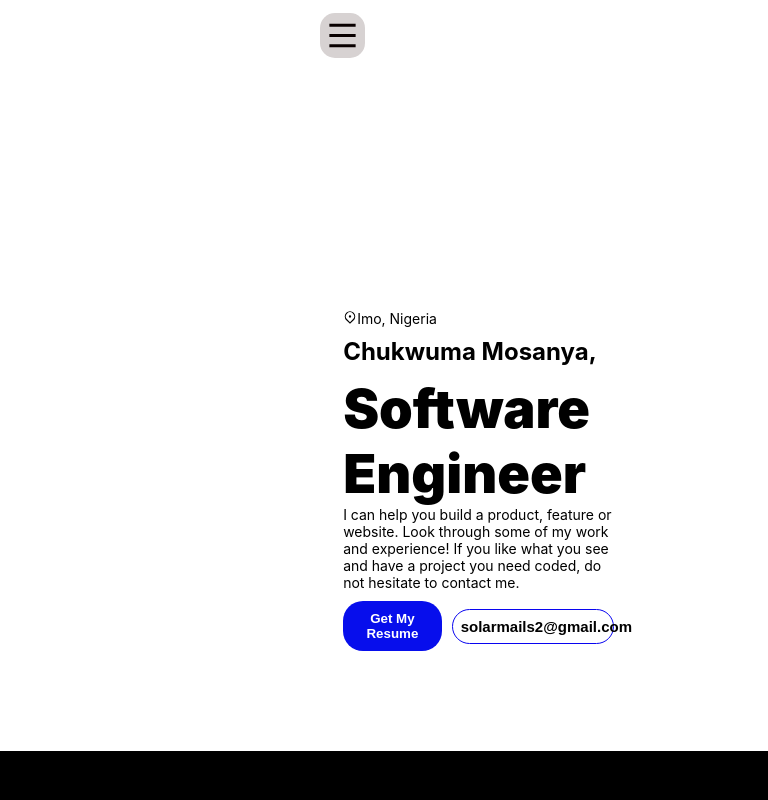
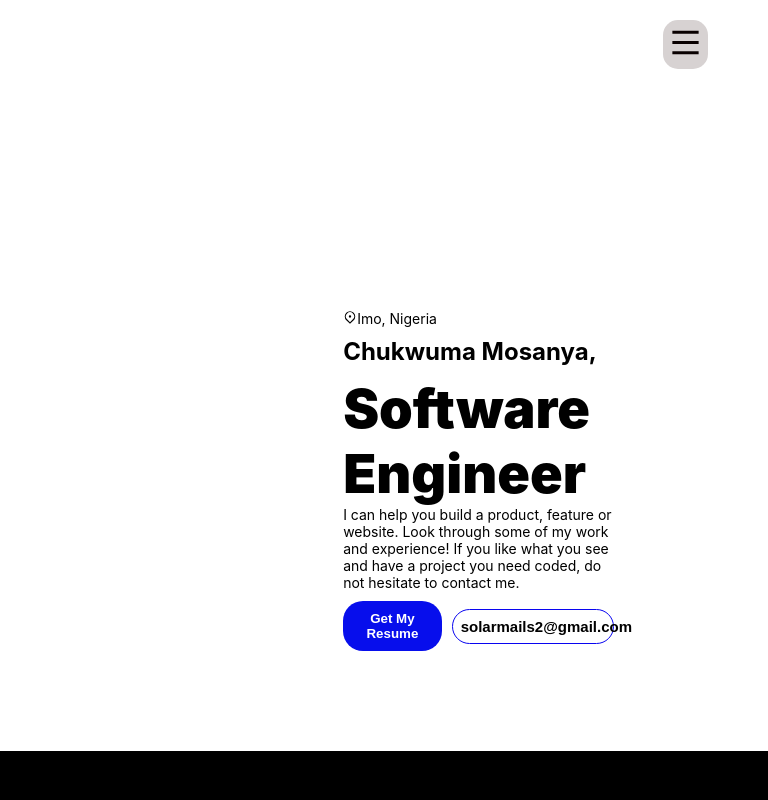
Before and after one commit to blase147/my_portfolio, a React (Create React App) app: page / in a window 768 px wide. Shown: the top 800 px of the page. Built offline with nearby package versions, Linux system fonts and the light colour scheme.

Commit message:
Update responsiveness

```diff
--- a/src/components/about-me/aboutMe.scss
+++ b/src/components/about-me/aboutMe.scss
@@ -258,16 +258,17 @@
           display: flex;
           flex-direction: row;
           justify-content: center;
-          padding-top: 60px;
-          padding-bottom: 60px;
-          width: 70%;
+          padding-top: 0;
+          // padding-bottom: 60px;
+          width: 80%;
           margin: auto;
-          background-color: #0fe958;
+          gap: 10px;
+          // background-color: #0fe958;
 
           .intro-text {
-            font-size: 22px;
+            font-size: 18px;
             text-align: left;
-            width: 40%;
+            width: 50%;
 
             .my-tech-stack {
               h2 {
@@ -281,6 +282,7 @@
               ul {
                 display: flex;
                 flex-direction: row;
+                justify-content: left;
                 gap: 20px;
               }
             }
@@ -289,14 +291,17 @@
           .img-profile {
             display: flex;
             flex-direction: column;
-            width: 50%;
+            width: 40%;
             gap: 35px;
-            margin: auto;
+            // margin: auto;
             padding-top: 0;
-            background-color: #e41010;
+            // background-color: #e41010;
 
             img {
-              width: 100%;
+              padding-top: 10px;
+              background-color: #2b0ae7;
+              margin-top: auto;
+              // width: 80%;
               border-radius: 100%;
               border: solid 2px  rgb(0, 0, 0);
             }
--- a/src/components/navigation-bar/navigationBar.scss
+++ b/src/components/navigation-bar/navigationBar.scss
@@ -1,35 +1,41 @@
 @import './../scss/config';
 
-@media (max-width: 786px) {
+@media (max-width: 768px) {
   .navigation-bar-container {
     display: flex;
-    flex-direction: column;
+    flex-direction: row;
+    justify-content: right;
+    margin: auto;
     box-sizing: border-box;
-    // position: fixed;
+    position: fixed;
     // right: -8px;
     // margin-top: -100px;
-    // width: 80%;
-    // margin: auto;
+    width: 100%;
     // height: 100%;
-    background-color: #e00c0c;
+    // background-color: #e00c0c;
 
     .menu-icon {
-      display: flex;
-      position: fixed;
-      top: 13px;
-      left: 300px;
+      // display: flex;
+      // flex-direction: column;
+      // justify-content: right;
+      // position: relative;
+      // top: 20px;
+      // left: 680px;
       padding: 5px;
-      margin: auto;
+      // margin: auto;
       background-color: #d7d2d2;
       color: rgb(9, 0, 0);
       border-radius: 15px;
-      margin-left: 20px;
+      margin-right: 60px;
+      margin-top: 20px;
+      margin-bottom: 20px;
       z-index: 2;
     }
 
     ul {
       display: flex;
       flex-direction: column;
+      justify-content: right;
       position: fixed;
       // justify-content: center;
       // top: -80px;
@@ -59,7 +65,7 @@
   }
 }
 
-@media (min-width: 786px) {
+@media (min-width: 768px) {
   .desktop-nav-container {
     box-sizing: border-box;
     background-color: #fff;
```
